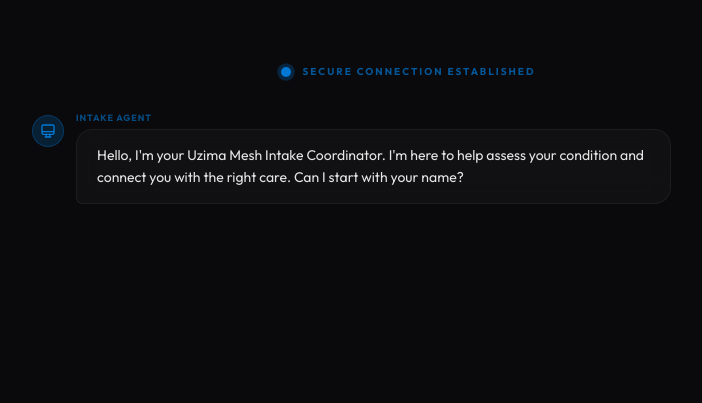
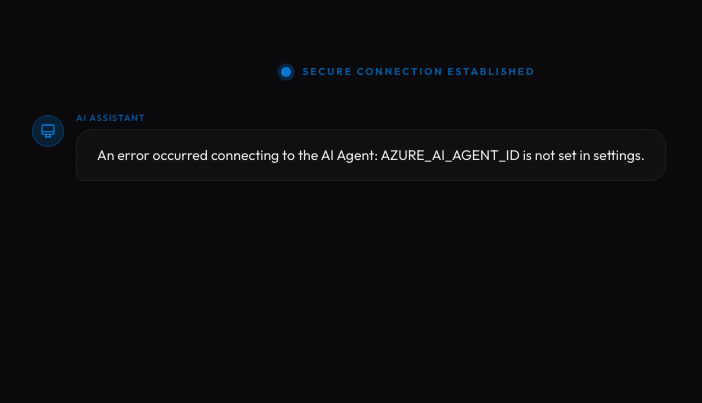
Before and after one commit to ayubsoft254/UzimaMesh, a Django app: page /intake/ in a window 1280 px wide. Shown: the part 96-499 px from the top of the page, without its empty margins (232-934 px from the left). Run offline with Django 5.2, Linux system fonts and the light colour scheme; some libraries are stand-ins or nearby versions.

Commit message:
feat: Implement AI agent-powered patient intake chat interface and backend services.

```diff
--- a/templates/triage/patient_intake.html
+++ b/templates/triage/patient_intake.html
@@ -172,33 +172,16 @@
     const urgencyCard = document.getElementById('urgency-card');
     const inputBar = document.getElementById('input-bar');
 
-    let conversationStep = 0;
-    let patientData = { name: '', symptoms: '', duration: '', severity: '' };
-
-    // Scripted conversation flow
-    const agentFlow = [
-        {
-            message: "Hello, I'm your Uzima Mesh Intake Coordinator. I'm here to help assess your condition and connect you with the right care. Can I start with your name?",
-            field: 'name'
-        },
-        {
-            message: "Thank you, {name}. I understand you may not be feeling well. Can you describe what symptoms you're experiencing? Please be as specific as possible.",
-            field: 'symptoms'
-        },
-        {
-            message: "I see. And how long have you been experiencing these symptoms?",
-            field: 'duration'
-        },
-        {
-            message: "On a scale of 1-10, how would you rate the intensity of your discomfort right now?",
-            field: 'severity'
-        }
-    ];
+    // Thread ID provided by Django context
+    const threadId = "{{ thread_id }}";
 
     function addMessage(content, role) {
         const isAgent = role === 'agent';
         const wrapper = document.createElement('div');
         wrapper.className = `flex ${isAgent ? 'justify-start msg-agent' : 'justify-end msg-patient'}`;
+
+        // Format content, preserving newlines
+        const formattedContent = content.replace(/\ng/g, '<br>');
 
         if (isAgent) {
             wrapper.innerHTML = `
@@ -209,9 +192,9 @@
                         </svg>
                     </div>
                     <div>
-                        <p class="text-[9px] text-mesh-500/60 font-bold uppercase tracking-widest mb-1">Intake Agent</p>
+                        <p class="text-[9px] text-mesh-500/60 font-bold uppercase tracking-widest mb-1">AI Assistant</p>
                         <div class="glass px-5 py-3.5 rounded-2xl rounded-bl-md">
-                            <p class="text-sm text-neutral-200 leading-relaxed">${content}</p>
+                            <p class="text-sm text-neutral-200 leading-relaxed">${formattedContent}</p>
                         </div>
                     </div>
                 </div>`;
@@ -220,7 +203,7 @@
                 <div class="max-w-[85%]">
                     <p class="text-[9px] text-neutral-500 font-bold uppercase tracking-widest mb-1 text-right">You</p>
                     <div class="bg-mesh-500/20 border border-mesh-500/20 px-5 py-3.5 rounded-2xl rounded-br-md">
-                        <p class="text-sm text-white leading-relaxed">${content}</p>
+                        <p class="text-sm text-white leading-relaxed">${formattedContent}</p>
                     </div>
                 </div>`;
         }
@@ -243,71 +226,19 @@
         chatInput.focus();
     }
 
-    function generateUrgency() {
-        const severity = parseInt(patientData.severity) || 3;
-        let urgencyLevel, urgencyColor, urgencyBg, urgencyBorder, action, score;
+    async function sendMessage(textOverride = null) {
+        const text = textOverride || chatInput.value.trim();
+        if (!text) return;
 
-        if (severity >= 8) {
-            urgencyLevel = 'Critical Priority';
-            urgencyColor = 'text-red-400';
-            urgencyBg = 'bg-red-500/10';
-            urgencyBorder = 'border-red-500/30';
-            action = 'Please stay on the line. A doctor is being notified immediately and will attend to you shortly.';
-            score = 5;
-        } else if (severity >= 5) {
-            urgencyLevel = 'High Priority';
-            urgencyColor = 'text-amber-400';
-            urgencyBg = 'bg-amber-500/10';
-            urgencyBorder = 'border-amber-500/30';
-            action = 'Your case has been flagged as urgent. A medical professional will review your case within the next 15 minutes.';
-            score = 3;
-        } else {
-            urgencyLevel = 'Routine Care';
-            urgencyColor = 'text-green-400';
-            urgencyBg = 'bg-green-500/10';
-            urgencyBorder = 'border-green-500/30';
-            action = 'Your appointment has been scheduled. You will receive a confirmation with the time and details shortly.';
-            score = 1;
+        if (!textOverride) {
+            addMessage(text, 'patient');
+            chatInput.value = '';
         }
 
-        // Show urgency card
-        urgencyCard.classList.remove('hidden');
-        urgencyCard.innerHTML = `
-            <div class="${urgencyBg} border ${urgencyBorder} rounded-2xl p-8 space-y-6">
-                <div class="flex items-center justify-between">
-                    <div>
-                        <p class="text-[9px] ${urgencyColor} font-bold uppercase tracking-[0.2em]">Assessment Complete</p>
-                        <h3 class="text-xl font-bold text-white mt-1">${urgencyLevel}</h3>
-                    </div>
-                    <div class="w-14 h-14 rounded-2xl ${urgencyBg} border ${urgencyBorder} flex items-center justify-center">
-                        <span class="text-2xl font-bold ${urgencyColor}">${score}</span>
-                    </div>
-                </div>
-                <div class="border-t border-white/5 pt-4">
-                    <p class="text-[10px] text-neutral-500 font-bold uppercase tracking-widest mb-2">Recommended Action</p>
-                    <p class="text-sm text-neutral-300 leading-relaxed">${action}</p>
-                </div>
-                <div class="border-t border-white/5 pt-4 grid grid-cols-2 gap-4">
-                    <div>
-                        <p class="text-[9px] text-neutral-600 font-bold uppercase tracking-widest">Patient</p>
-                        <p class="text-sm text-white font-semibold mt-1">${patientData.name}</p>
-                    </div>
-                    <div>
-                        <p class="text-[9px] text-neutral-600 font-bold uppercase tracking-widest">Duration</p>
-                        <p class="text-sm text-white font-semibold mt-1">${patientData.duration}</p>
-                    </div>
-                    <div class="col-span-2">
-                        <p class="text-[9px] text-neutral-600 font-bold uppercase tracking-widest">Primary Symptoms</p>
-                        <p class="text-sm text-white font-semibold mt-1">${patientData.symptoms}</p>
-                    </div>
-                </div>
-                <a href="/" class="block w-full text-center bg-mesh-500 hover:bg-mesh-600 text-white font-bold py-3.5 rounded-fluent shadow-neon transition-all uppercase tracking-wider text-xs">
-                    Return to Dashboard
-                </a>
-            </div>`;
+        showTyping();
 
-        // Submit to backend
-        fetch('/intake/submit/', {
+        try {
+            const response = await fetch('/api/chat/', {
                 method: 'POST',
                 headers: {
                     'Content-Type': 'application/json',
@@ -315,52 +246,30 @@
                         document.cookie.match(/csrftoken=([^;]+)/)?.[1] || ''
                 },
                 body: JSON.stringify({
-                name: patientData.name,
-                symptoms: patientData.symptoms,
-                duration: patientData.duration,
-                severity: severity,
-                urgency_score: score
+                    message: text,
+                    thread_id: threadId
                 })
-        }).catch(() => { });  // Fire and forget
-    }
+            });
 
-    function sendMessage() {
-        const text = chatInput.value.trim();
-        if (!text || conversationStep > agentFlow.length) return;
+            const data = await response.json();
+            hideTyping();
 
-        addMessage(text, 'patient');
-        chatInput.value = '';
-
-        // Store patient data
-        const currentField = agentFlow[conversationStep - 1]?.field;
-        if (currentField) {
-            patientData[currentField] = text;
-        }
-
-        if (conversationStep >= agentFlow.length) {
-            // Interview complete
-            patientData['severity'] = text;
-            showTyping();
-            setTimeout(() => {
-                hideTyping();
-                addMessage(
-                    `Thank you for sharing that, ${patientData.name}. I've completed my initial assessment. Here's your triage summary:`,
-                    'agent'
-                );
-                setTimeout(() => generateUrgency(), 800);
-                inputBar.classList.add('hidden');
-            }, 2000);
+            if (data.error) {
+                addMessage("I experienced a connection issue. Please try again.", 'agent');
+                console.error(data.error);
                 return;
             }
 
-        showTyping();
-        setTimeout(() => {
+            addMessage(data.message, 'agent');
+
+            // If the agent determines the intake is complete, we could look for a specific
+            // signal in the response to show the urgency card. For now, we rely solely on chat.
+
+        } catch (error) {
             hideTyping();
-            let msg = agentFlow[conversationStep].message;
-            msg = msg.replace('{name}', patientData.name || 'there');
-            addMessage(msg, 'agent');
-            conversationStep++;
-        }, 1200 + Math.random() * 800);
+            addMessage("I'm sorry, my network seems to be having trouble reaching the triage systems.", 'agent');
+            console.error('Chat error:', error);
+        }
     }
 
     // Enter key handler
@@ -371,11 +280,10 @@
         }
     });
 
-    // Start conversation
-    setTimeout(() => {
-        addMessage(agentFlow[0].message, 'agent');
-        conversationStep = 1;
-        chatInput.focus();
-    }, 600);
+    // Start conversation automatically when the page loads
+    window.addEventListener('DOMContentLoaded', () => {
+        // Send a hidden initialization message to trigger the agent's initial prompt
+        sendMessage("Hello! I need to start a triage intake.");
+    });
 </script>
 {% endblock %}
--- a/triage/urls.py
+++ b/triage/urls.py
@@ -17,7 +17,7 @@
     # Patient Portal
     path('patient/', views.patient_dashboard, name='patient_dashboard'),
     path('intake/', views.patient_intake, name='patient_intake'),
-    path('intake/submit/', views.patient_intake_submit, name='patient_intake_submit'),
+    path('api/chat/', views.api_chat, name='api_chat'),
 
     # Doctor Command Center
     path('doctor/', views.doctor_dashboard, name='doctor_dashboard'),
--- a/triage/views.py
+++ b/triage/views.py
@@ -90,88 +90,66 @@
     })
 
 
+try:
+    from .services import create_thread, send_message
+except ImportError:
+    # Fallback/mock if azure-ai-projects isn't ready
+    def create_thread(): return "mock_thread_id"
+    def send_message(tid, msg): return {"content": "Azure AI SDK not fully loaded. I am a mock agent.", "run_status": "completed"}
+
 # ──────────────────────────────────────────────
 # Patient Intake — Conversational UI
 # ──────────────────────────────────────────────
 
 def patient_intake(request):
     """Render the conversational triage intake page."""
-    return render(request, 'triage/patient_intake.html')
+    # Ensure they have a fresh Azure AI thread
+    thread_id = request.session.get('triage_thread_id')
+    if not thread_id:
+        try:
+            thread_id = create_thread()
+            request.session['triage_thread_id'] = thread_id
+        except Exception as e:
+            # Fallback for local testing without proper azure env vars
+            thread_id = "local_mock_thread"
+
+    return render(request, 'triage/patient_intake.html', {
+        'thread_id': thread_id
+    })
 
 
 @csrf_exempt
 @require_POST
-def patient_intake_submit(request):
-    """Receive the completed intake data and create a TriageSession."""
+def api_chat(request):
+    """Receive a chat message from the patient and forward to Azure AI."""
     try:
         data = json.loads(request.body)
     except json.JSONDecodeError:
         return JsonResponse({'error': 'Invalid JSON'}, status=400)
 
-    name_parts = data.get('name', 'Unknown').split(' ', 1)
-    first_name = name_parts[0]
-    last_name = name_parts[1] if len(name_parts) > 1 else ''
+    user_message = data.get('message', '').strip()
+    thread_id = data.get('thread_id')
 
-    symptoms = data.get('symptoms', '')
-    duration = data.get('duration', '')
-    severity = int(data.get('severity', 3))
-    urgency_score = int(data.get('urgency_score', 1))
+    if not user_message or not thread_id:
+        return JsonResponse({'error': 'Missing message or thread_id'}, status=400)
 
-    # Create or find patient
-    patient, _ = Patient.objects.get_or_create(
-        first_name=first_name,
-        last_name=last_name,
-        defaults={'email': f"{first_name.lower()}.{last_name.lower()}@patient.uzima.mesh"}
-    )
+    # 1. Forward message to Azure Agent
+    try:
+        response_data = send_message(thread_id, user_message)
+        ai_response_text = response_data.get('content', "I'm sorry, I couldn't process that.")
+        run_status = response_data.get('run_status', 'failed')
+    except Exception as e:
+        ai_response_text = f"An error occurred connecting to the AI Agent: {str(e)}"
+        run_status = 'error'
 
-    # Build AI summary (mock)
-    if urgency_score >= 4:
-        ai_summary = (
-            f"• Symptom: {symptoms}\n"
-            f"• Duration: {duration}, self-reported severity {severity}/10\n"
-            f"• AI Recommendation: Immediate medical attention required"
-        )
-        recommended_action = "Immediate review — potential acute condition"
-    elif urgency_score >= 3:
-        ai_summary = (
-            f"• Symptom: {symptoms}\n"
-            f"• Duration: {duration}, self-reported severity {severity}/10\n"
-            f"• AI Recommendation: Priority consultation within 15 minutes"
-        )
-        recommended_action = "Urgent review — schedule priority consultation"
-    else:
-        ai_summary = (
-            f"• Symptom: {symptoms}\n"
-            f"• Duration: {duration}, self-reported severity {severity}/10\n"
-            f"• AI Recommendation: Routine appointment scheduling"
-        )
-        recommended_action = "Routine care — schedule appointment"
-
-    full_symptoms = f"{symptoms} (Duration: {duration}, Severity: {severity}/10)"
-
-    session = TriageSession.objects.create(
-        patient=patient,
-        symptoms=full_symptoms,
-        urgency_score=urgency_score,
-        status='PENDING',
-        ai_summary=ai_summary,
-        recommended_action=recommended_action,
-        agent_logs=(
-            f"[Intake Agent] Session created via conversational intake\n"
-            f"[Intake Agent] Patient: {patient}\n"
-            f"[Intake Agent] Urgency score computed: {urgency_score}\n"
-            f"[Intake Agent] Recommended: {recommended_action}"
-        ),
-    )
-
-    # Save chat messages
-    ChatMessage.objects.create(session=session, role='agent', content='Greeting and intake interview')
-    ChatMessage.objects.create(session=session, role='patient', content=full_symptoms)
+    # (Logic to check if agent called the `create_triage_record` tool internally
+    # would ideally belong here to formally end the chat session, but for now
+    # we just act as a pass-through proxy.)
 
     return JsonResponse({
         'status': 'success',
-        'session_id': session.id,
-        'urgency_score': urgency_score,
+        'message': ai_response_text,
+        'run_status': run_status
     })
 
 
--- a/uzima_mesh/settings.py
+++ b/uzima_mesh/settings.py
@@ -187,6 +187,10 @@
     }
 }
 
+# Azure AI Agent Configuration
+AZURE_AI_PROJECT_CONNECTION_STRING = os.getenv("AZURE_AI_PROJECT_CONNECTION_STRING")
+AZURE_AI_AGENT_ID = os.getenv("AZURE_AI_AGENT_ID")
+
 # REST Framework settings
 REST_FRAMEWORK = {
     'DEFAULT_PERMISSION_CLASSES': [
```
Also changed, not shown: triage/services.py (added, +69 -0 lines). Lines whose indentation alone changed are shown as unchanged.
